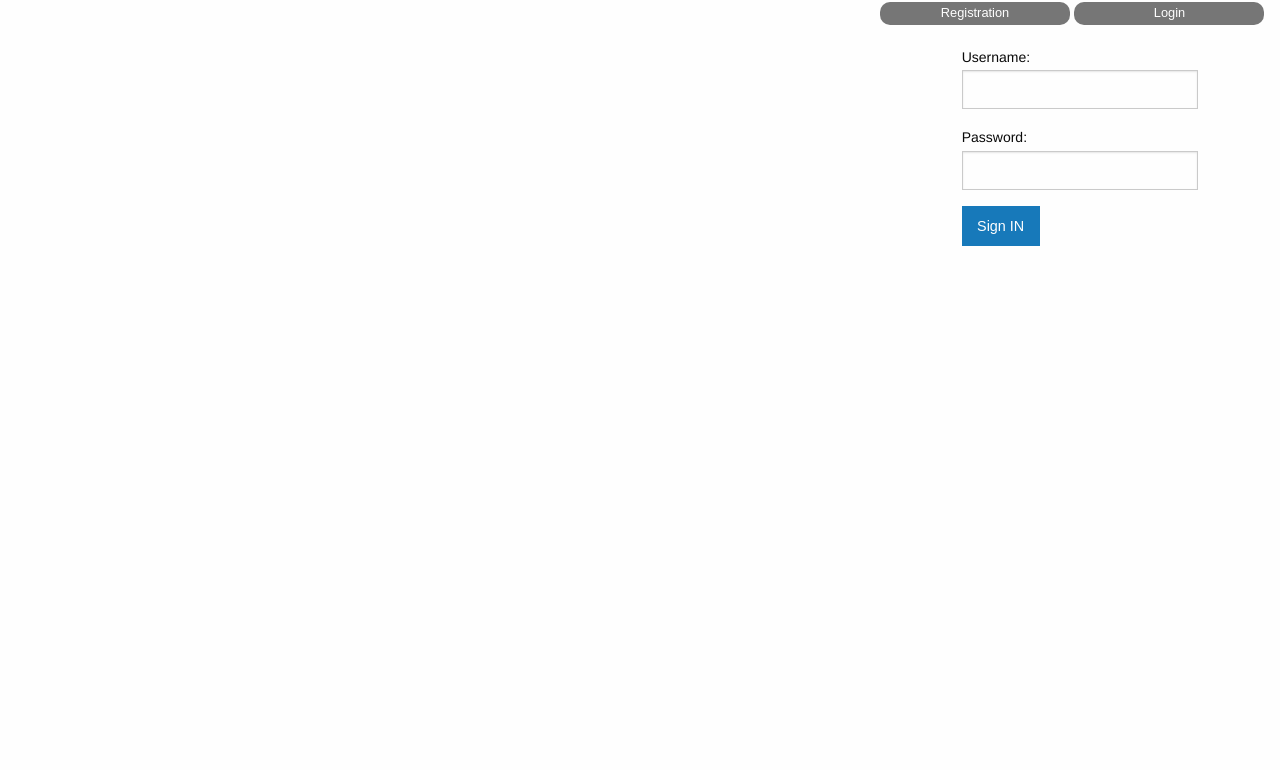
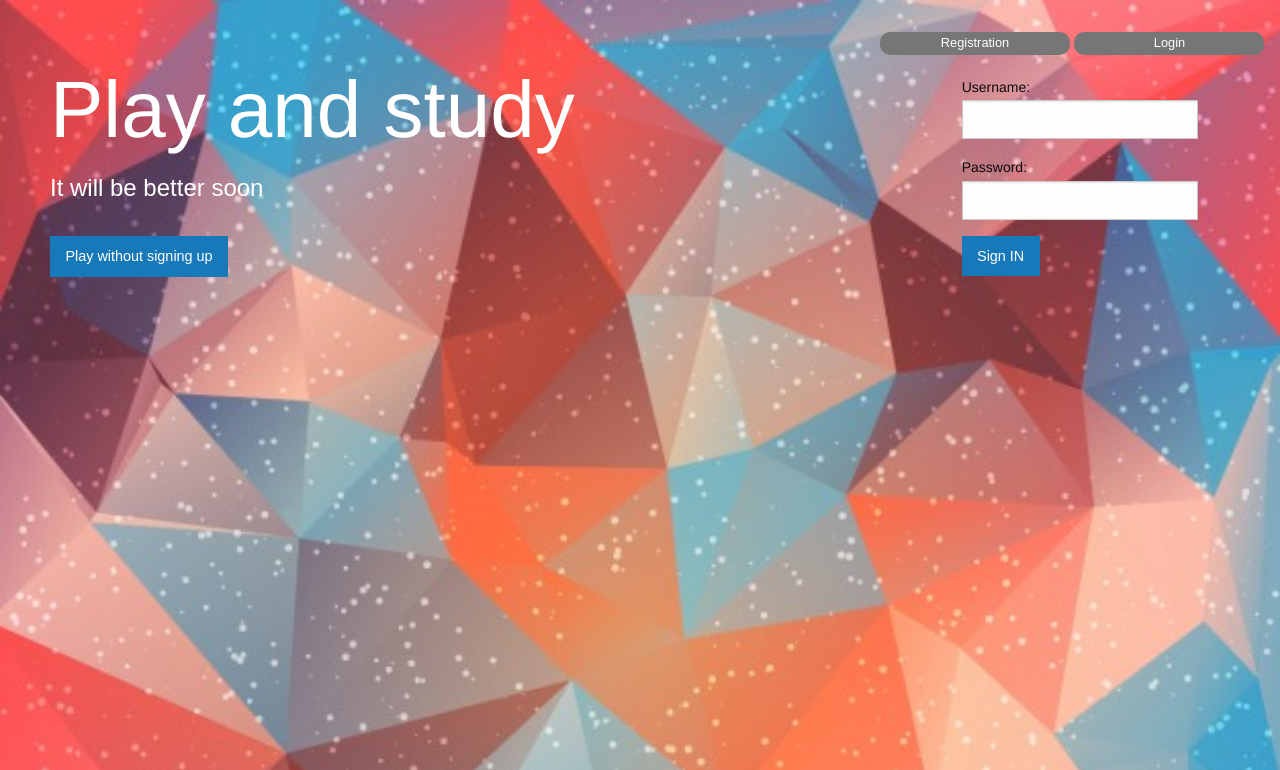
Before and after one commit to bazinga12/quiz, a Django app: page / in a window 1280 px wide. Shown: the top 770 px of the page. Run offline with Django 3.2, Linux system fonts and the light colour scheme; some libraries are stand-ins or nearby versions.

Commit message:
landing page pseudo-layout

```diff
--- a/authentication/static/authentication/css/base.css
+++ b/authentication/static/authentication/css/base.css
@@ -1,8 +1,28 @@
+#entry{
+    color: white;
+    font-family: "Helvetica Neue", Helvetica, Arial, sans-serif;
+    margin-top:50px;
+    margin-left: 50px;
+    width: 700px;
+    float: left;
+}
+
+#entry-tagline{
+    font-size: 5em;
+}
+
+#entry-description{
+    font-size: 1.5em;
+    font-family: arial, helvetica, sans-serif;
+    margin-bottom: 30px;
+}
+
 #register {
     display: none;
 }
 
 #auth {
+    margin-top: 30px;
     width: 400px;
     height: 500px;
     float: right;
--- a/templates/landing/main.html
+++ b/templates/landing/main.html
@@ -6,12 +6,24 @@
     <title>Landing page</title>
     <link rel="stylesheet" href="{% static 'authentication/css/foundation.css' %}"/>
     <link rel="stylesheet" href="{% static 'authentication/css/base.css' %}"/>
+    <style>
+        body{
+            background: url('{% static "authentication/background.jpg" %}');
+		    background-size: cover;
+        }
+    </style>
 </head>
 <script
   src="http://code.jquery.com/jquery-1.9.1.js"
   integrity="sha256-e9gNBsAcA0DBuRWbm0oZfbiCyhjLrI6bmqAl5o+ZjUA="
   crossorigin="anonymous"></script>
 <body>
+    <div id="entry">
+        <div id="entry-tagline">Play and study</div>
+        <div id="entry-description">It will be better soon</div>
+        <a href="{% url 'quiz:start' %}"><button class="button">Play without signing up</button></a>
+    </div>
+
     <div id="auth">
 
     {% if not username %}
```
Also changed, not shown: authentication/static/authentication/background.jpg (added), db.sqlite3.
